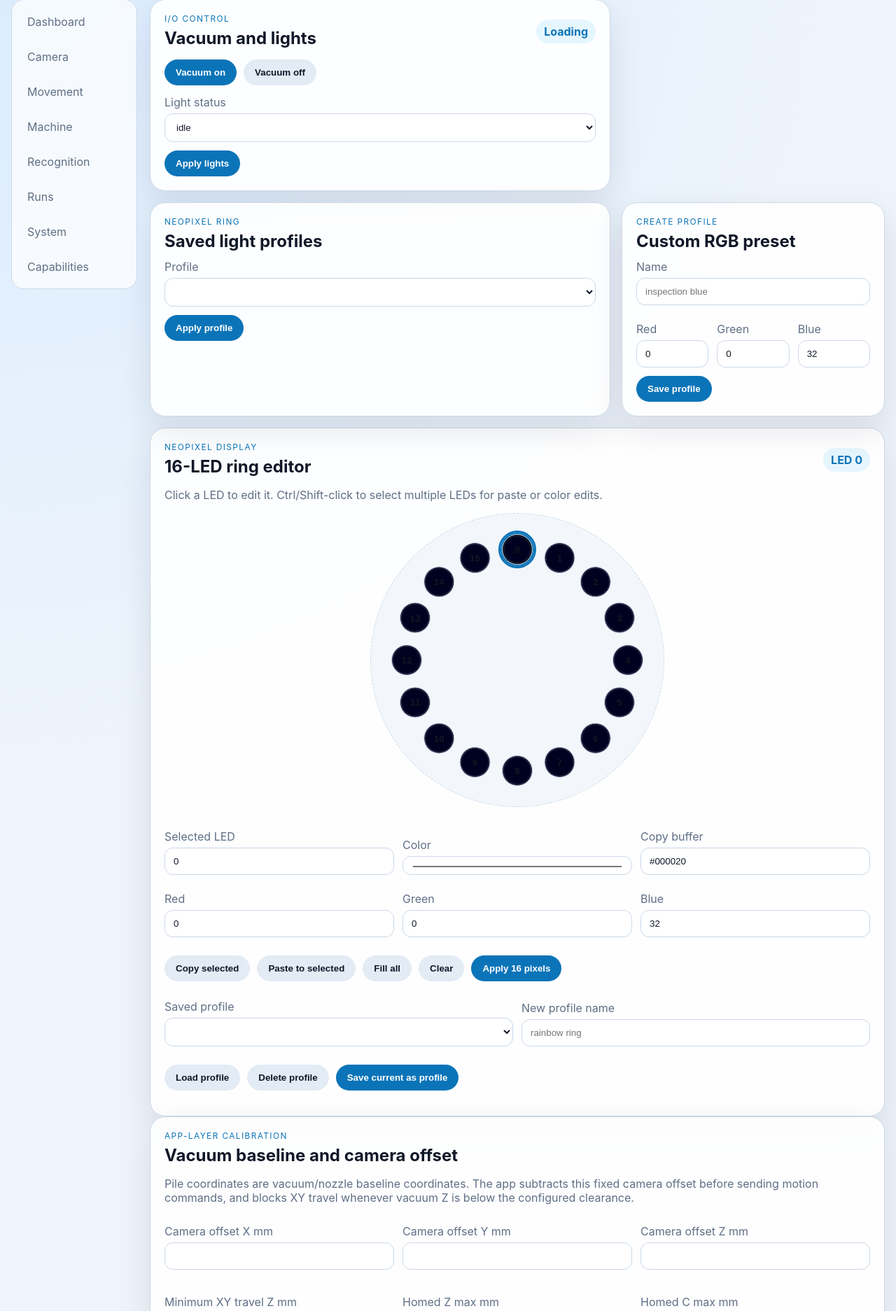
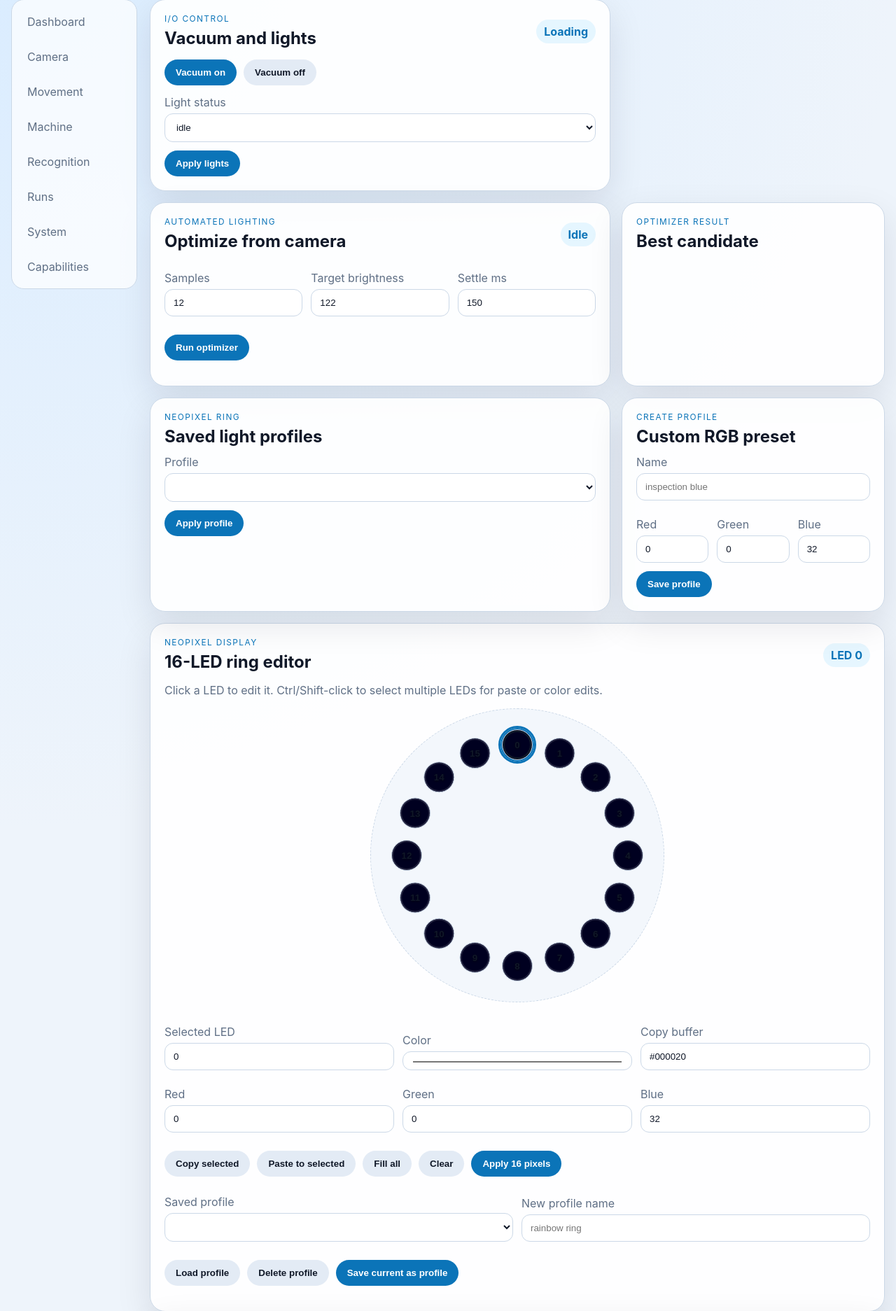
Before and after one commit to schaffer2013/SortingMachineArray, a Python web app: template src/sorter/interfaces/web/templates/machine.html in a window 1280 px wide. Shown: the part 104-1977 px from the top of the page at 70% size. Run offline with Jinja, Linux system fonts and the light colour scheme; the template is opened without the code that fills it, so the values that code supplies are empty.

Commit message:
Add camera-driven lighting optimizer

```diff
--- a/src/sorter/interfaces/web/static/app.css
+++ b/src/sorter/interfaces/web/static/app.css
@@ -170,6 +170,10 @@ input[type="checkbox"] { width:auto; justify-self:start; }
   background:var(--panel-soft); border:1px solid var(--line); border-radius:18px; padding:16px;
 }
 .pile-card h3, .capability-card h3 { margin:0 0 10px; }
+.color-swatch {
+  display:inline-block; width:18px; height:18px; border-radius:50%; border:1px solid var(--line);
+  vertical-align:-3px; margin-right:8px;
+}
 .muted { color:var(--muted); }
 .stacked-copy { display:grid; gap:8px; }
 .code-block {
--- a/src/sorter/interfaces/web/static/app.js
+++ b/src/sorter/interfaces/web/static/app.js
@@ -312,6 +312,10 @@ window.SorterPages = {
     const pixelDeleteProfile = document.querySelector("#pixel-delete-profile");
     const pixelSaveProfile = document.querySelector("#pixel-save-profile");
     const pixelMessage = document.querySelector("#pixel-message");
+    const optimizerRun = document.querySelector("#lighting-opt-run");
+    const optimizerPill = document.querySelector("#lighting-optimizer-pill");
+    const optimizerMessage = document.querySelector("#lighting-opt-message");
+    const optimizerResult = document.querySelector("#lighting-opt-result");
     const pixels = Array.from({length: 16}, () => [0, 0, 32]);
     let neopixelProfiles = [];
     let selectedPixel = 0;
@@ -564,6 +568,53 @@ window.SorterPages = {
         pixelMessage.textContent = error.message;
       }
     };
+    optimizerRun.onclick = async () => {
+      optimizerRun.disabled = true;
+      optimizerPill.textContent = "Running";
+      optimizerPill.className = "pill warn-pill";
+      optimizerMessage.textContent = "Sweeping generated RGB candidates and scoring camera frames...";
+      try {
+        const result = await json("/api/lights/optimize", {
+          method:"POST",
+          headers:{"Content-Type":"application/json"},
+          body:JSON.stringify({
+            max_samples: Number(document.querySelector("#lighting-opt-samples").value),
+            target_brightness: Number(document.querySelector("#lighting-opt-target").value),
+            settle_ms: Number(document.querySelector("#lighting-opt-settle").value),
+          }),
+        });
+        optimizerMessage.textContent = result.message || "Lighting optimized";
+        optimizerPill.textContent = "Applied";
+        optimizerPill.className = "pill good-pill";
+        renderOptimizerResult(result);
+        refresh();
+      } catch (error) {
+        optimizerMessage.textContent = error.message;
+        optimizerPill.textContent = "Blocked";
+        optimizerPill.className = "pill warn-pill";
+      } finally {
+        optimizerRun.disabled = false;
+      }
+    };
+    function renderOptimizerResult(result) {
+      const best = result.best;
+      const ranked = [...(result.samples || [])].sort((a, b) => Number(b.score) - Number(a.score)).slice(0, 5);
+      optimizerResult.innerHTML = best ? `
+        <article class="status-card">
+          <div class="muted">Best RGB</div>
+          <strong><span class="color-swatch" style="background:${rgbToHex([best.red, best.green, best.blue])}"></span>${best.red}, ${best.green}, ${best.blue}</strong>
+        </article>
+        <article class="status-card"><div class="muted">Score</div><strong>${Number(best.score).toFixed(4)}</strong></article>
+        <article class="status-card"><div class="muted">Brightness</div><strong>${Number(best.mean_brightness).toFixed(2)}</strong></article>
+        <article class="status-card"><div class="muted">Contrast</div><strong>${Number(best.contrast).toFixed(2)}</strong></article>
+        ${ranked.map(sample => `
+          <article class="status-card">
+            <div class="muted">Candidate score ${Number(sample.score).toFixed(4)}</div>
+            <strong><span class="color-swatch" style="background:${rgbToHex([sample.red, sample.green, sample.blue])}"></span>${sample.red}, ${sample.green}, ${sample.blue}</strong>
+          </article>
+        `).join("")}
+      ` : `<article class="status-card"><div class="muted">Optimizer</div><strong>No samples yet</strong></article>`;
+    }
     async function refresh() {
       const status = await json("/api/status");
       renderRuntimeBanner(status);
@@ -578,6 +629,7 @@ window.SorterPages = {
         button.disabled = hardwareMode;
       });
       pixelApply.disabled = hardwareMode && !hardwareLive;
+      optimizerRun.disabled = hardwareMode && !hardwareLive;
       const cards = [
         ["Lifecycle", status.lifecycle],
         ["Runtime", status.runtime_message],
--- a/src/sorter/interfaces/web/templates/machine.html
+++ b/src/sorter/interfaces/web/templates/machine.html
@@ -23,6 +23,37 @@
       </select>
     </label>
     <button data-control="lights">Apply lights</button>
+  </article>
+</section>
+<section class="two-column">
+  <article class="panel">
+    <div class="panel-heading">
+      <div>
+        <p class="eyebrow">Automated lighting</p>
+        <h2>Optimize from camera</h2>
+      </div>
+      <span id="lighting-optimizer-pill" class="pill">Idle</span>
+    </div>
+    <div class="form-grid three-up">
+      <label>Samples
+        <input id="lighting-opt-samples" type="number" min="3" max="24" step="1" value="12">
+      </label>
+      <label>Target brightness
+        <input id="lighting-opt-target" type="number" min="20" max="235" step="1" value="122">
+      </label>
+      <label>Settle ms
+        <input id="lighting-opt-settle" type="number" min="0" max="2000" step="25" value="150">
+      </label>
+    </div>
+    <div class="button-row">
+      <button id="lighting-opt-run" type="button">Run optimizer</button>
+    </div>
+    <p id="lighting-opt-message" class="muted"></p>
+  </article>
+  <article class="panel">
+    <p class="eyebrow">Optimizer result</p>
+    <h2>Best candidate</h2>
+    <div id="lighting-opt-result" class="status-cards"></div>
   </article>
 </section>
 <section class="two-column">
```
Also changed, not shown: src/sorter/interfaces/web/app.py (+107 -1 lines), tests/unit/test_web_app.py (+52 -0 lines).
